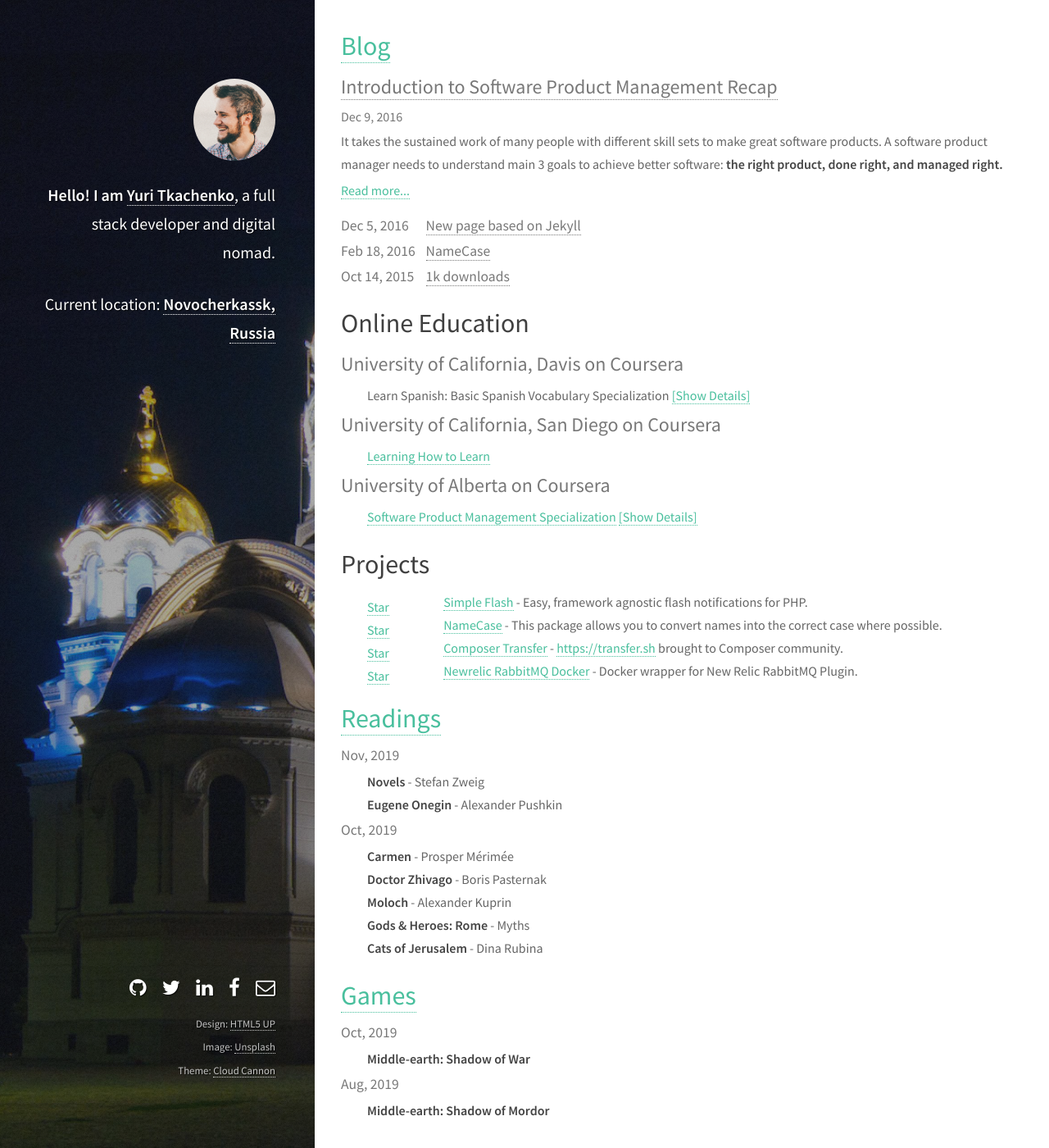
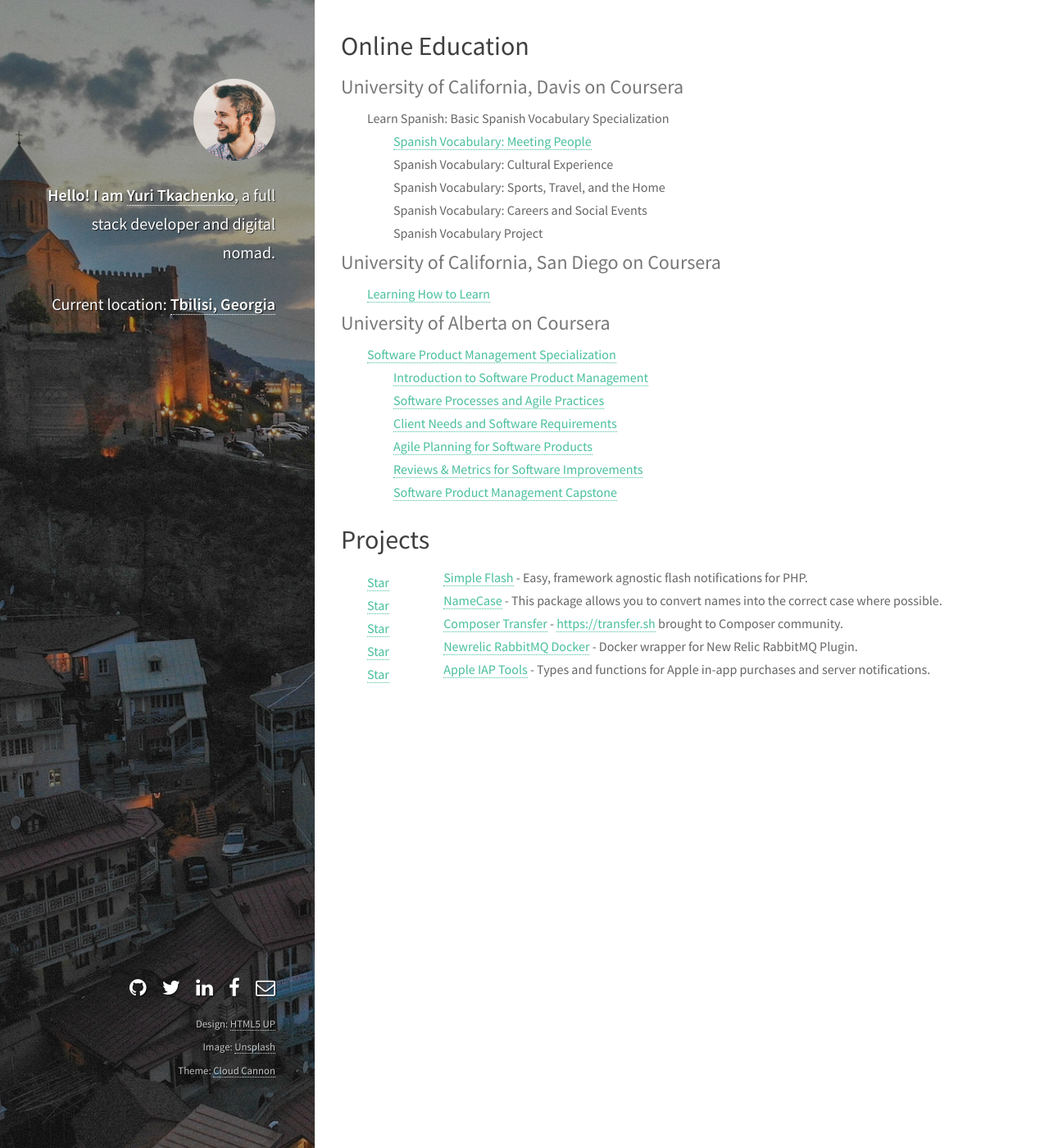
Before and after one commit to tamtamchik/tamtamchik.github.io, a Jekyll site: the page built from index.html, in a window 1280 px wide and 1400 px high. Shown: the whole window at 82% size. Built offline with Jekyll 4.4.1, drawn with Linux system fonts in a browser that asks for light colours.

Commit message:
Small update

```diff
--- a/_config.yml
+++ b/_config.yml
@@ -25,8 +25,8 @@
 linkedin_username:    tamtamchik
 facebook_username:    tamtamchik
 
-location:             Novocherkassk, Russia
-location_coordinates: Novocherkassk+Russia
+location:             Tbilisi, Georgia
+location_coordinates: Tbilisi+Georgia
 
 # Build settings
 markdown: kramdown
--- a/index.html
+++ b/index.html
@@ -3,7 +3,7 @@
 ---
 <div id="main">
 
-  <section>
+  <!-- <section>
       <header class="major">
           <h2><a href="/writings">Blog</a></h2>
       </header>
@@ -19,9 +19,9 @@
               <a href="{{ post.url }}">Read more...</a>
           </section>
       {% endfor %}
-  </section>
+  </section> -->
 
-  <section>
+  <!-- <section>
       <div class="row">
 
           {% for post in site.posts offset:1 limit:3 %}
@@ -37,7 +37,7 @@
 
           {% endfor %}
       </div>
-  </section>
+  </section> -->
 
   <section>
       <header class="major">
@@ -49,7 +49,7 @@
             <h2 class="major">University of California, Davis on Coursera</h2>
             <ul>
               <li>Learn Spanish: Basic Spanish Vocabulary Specialization
-                <ul class="toggler">
+                <ul>
                   <li><a href="https://coursera.org/verify/DAEVBNE4DNQU">Spanish Vocabulary: Meeting People</a></li>
                   <li>Spanish Vocabulary: Cultural Experience</li>
                   <li>Spanish Vocabulary: Sports, Travel, and the Home</li>
@@ -69,7 +69,7 @@
             <h2 class="major">University of Alberta on Coursera</h2>
             <ul>
               <li><a href="https://coursera.org/verify/specialization/UX3E8P6UXYBH">Software Product Management Specialization</a>
-                <ul class="toggler">
+                <ul>
                   <li><a href="https://coursera.org/verify/RJMWMM6PJB7E">Introduction to Software Product Management</a></li>
                   <li><a href="https://coursera.org/verify/BQ8EAAYEE2JW">Software Processes and Agile Practices</a></li>
                   <li><a href="https://coursera.org/verify/CBC5QLHUCBY5">Client Needs and Software Requirements</a></li>
@@ -111,12 +111,17 @@
                     <a href="https://github.com/tamtamchik/newrelic-rabbitmq-docker">Newrelic RabbitMQ Docker</a>
                     - Docker wrapper for New Relic RabbitMQ Plugin.
                   </li>
+                  <li>
+                    <div class="git-star"><a class="github-button" href="https://github.com/tamtamchik/apple-iap-tools" data-icon="octicon-star" data-count-href="/tamtamchik/apple-iap-tools/stargazers" data-count-api="/repos/tamtamchik/apple-iap-tools#stargazers_count" data-show-count="true" aria-label="Star tamtamchik/apple-iap-tools on GitHub">Star</a></div>
+                    <a href="https://github.com/tamtamchik/apple-iap-tools">Apple IAP Tools</a>
+                    - Types and functions for Apple in-app purchases and server notifications.
+                  </li>
               </ul>
           </article>
       </div>
   </section>
 
-  <section>
+  <!-- <section>
       <header class="major">
           <h2><a href="/readings" title="Click to see more">Readings</a></h2>
       </header>
@@ -143,9 +148,9 @@
         {% endfor %}
 
       </div>
-  </section>
+  </section> -->
 
-  <section>
+  <!-- <section>
       <header class="major">
           <h2><a href="/games" title="Click to see more">Games</a></h2>
       </header>
@@ -167,6 +172,6 @@
         {% endfor %}
 
       </div>
-  </section>
+  </section> -->
 
 </div>
```
Also changed, not shown: Gemfile.lock, images/bg.jpg, images/bg_nov.jpg (added).
